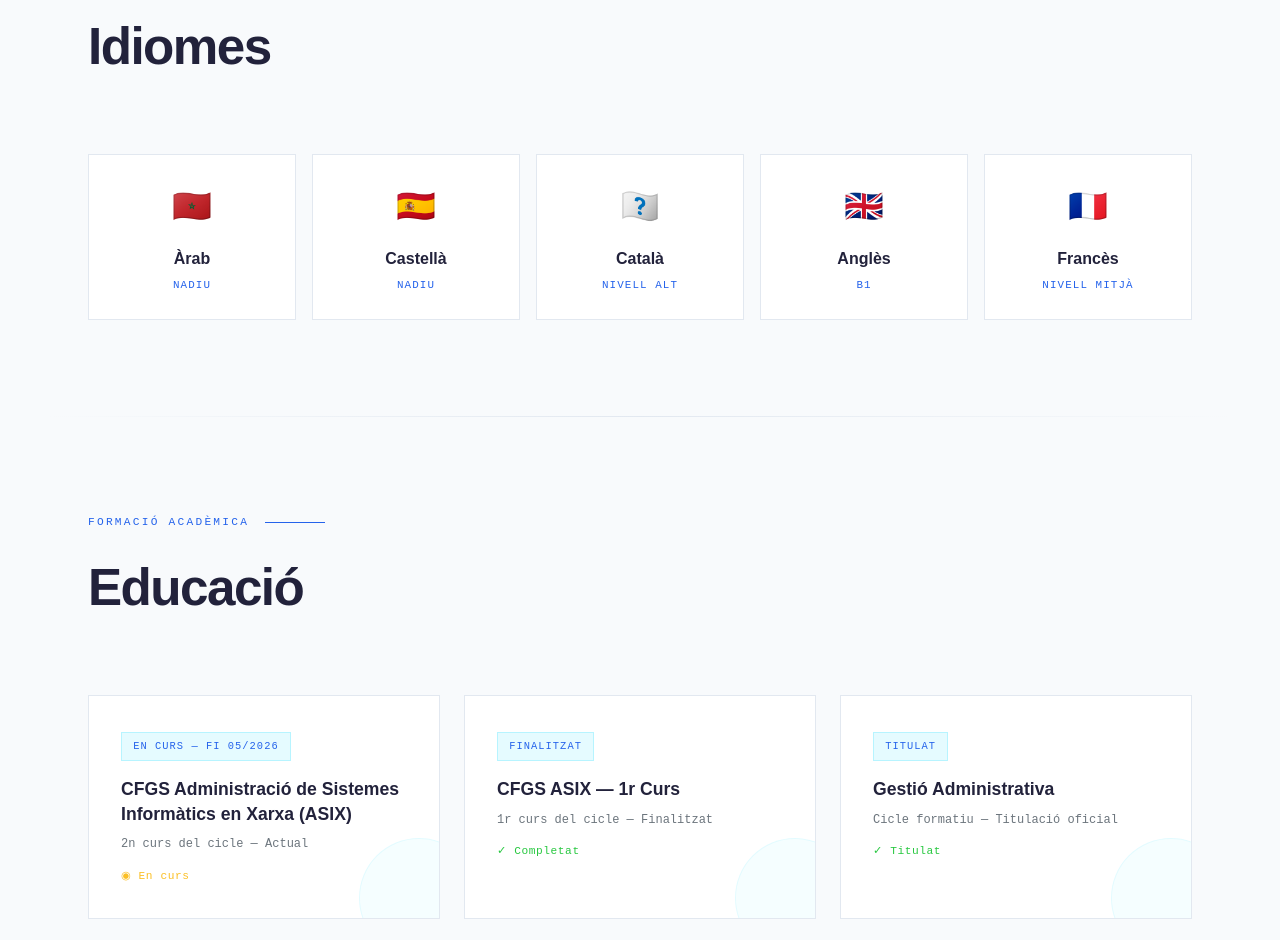
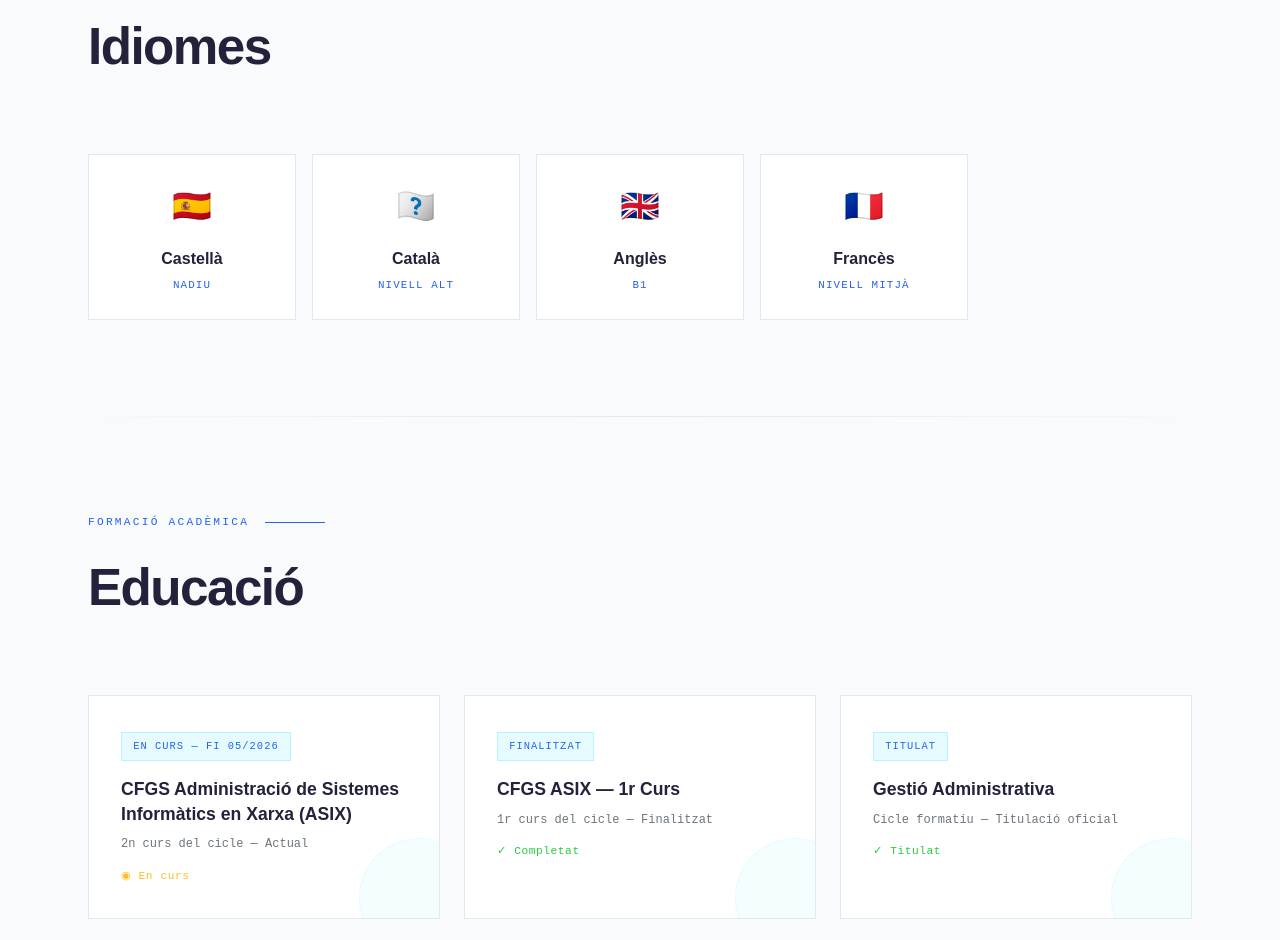
Before and after one commit to Moad003/moad-de-github.github.io, a plain HTML site: page index.html in a window 1280 px wide. Shown: the part 3262-4202 px from the top of the page. Drawn offline with Linux system fonts and the light colour scheme.

Commit message:
Update index.html

```diff
--- a/index.html
+++ b/index.html
@@ -976,11 +976,6 @@
   <h2>Idiomes</h2>
   <div class="lang-grid">
     <div class="lang-card">
-      <div class="lang-flag">🇲🇦</div>
-      <div class="lang-name">Àrab</div>
-      <div class="lang-level">NADIU</div>
-    </div>
-    <div class="lang-card">
       <div class="lang-flag">🇪🇸</div>
       <div class="lang-name">Castellà</div>
       <div class="lang-level">NADIU</div>
```
